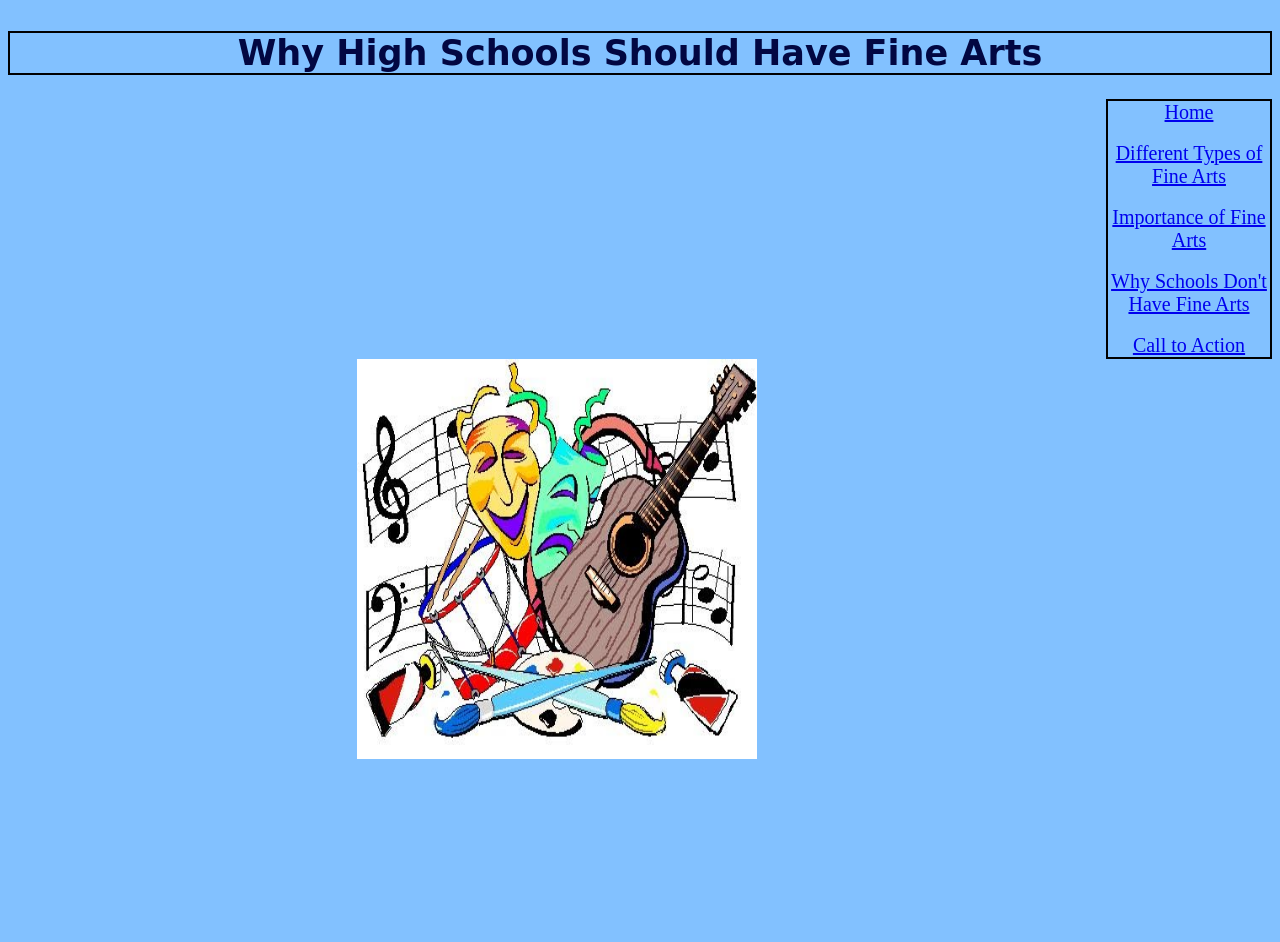
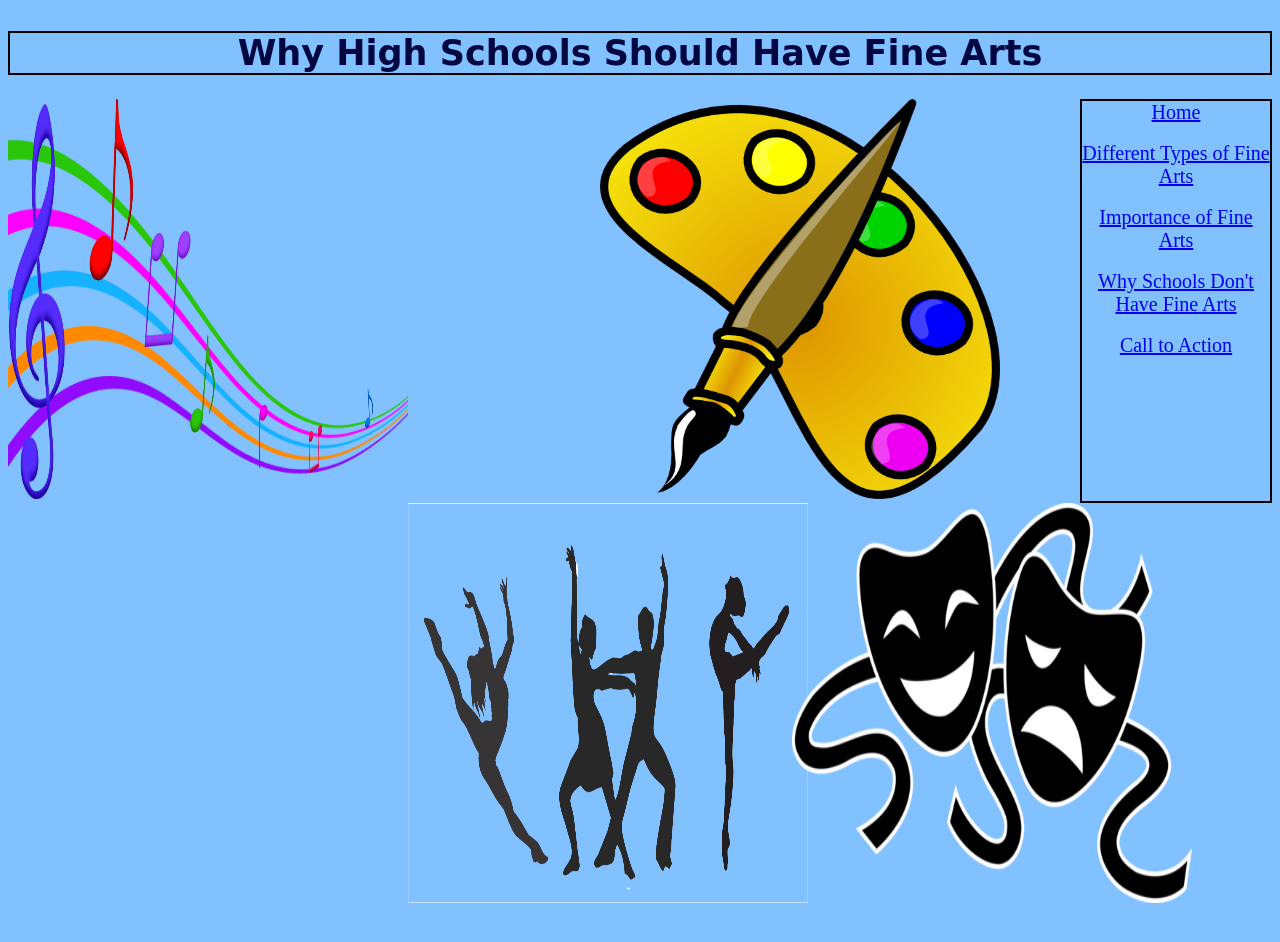
Before and after one commit to cpringle2/project2, a plain HTML site: page index.html in a window 1280 px wide. After the commit the page ends 915 px from the top, so only its background shows below. Drawn offline with Linux system fonts and the light colour scheme; a web font is replaced by a local one.

Commit message:
Add files via upload

```diff
--- a/index.html
+++ b/index.html
@@ -20,8 +20,17 @@
       <a href="whynot.html">Why Schools Don't Have Fine Arts</a><br><br>
       <a href="cta.html">Call to Action</a>
     </div>
-	<div class="finearts">
-	  <center><img src="images/finearts.png"></center>
+	<div class="musicpic.png">
+	  <img src="images/musicpic.png">
+	</div>
+	<div class="artpic">
+	  <img src="images/artpic.png">
+	</div>
+	<div class="dancepic">
+	  <img src="images/dancepic.png">
+	</div>
+	<div class="dramapic">
+	  <img src="images/dramapic.png">
 	</div>
   </div>
   </body>
--- a/style.css
+++ b/style.css
@@ -115,11 +115,22 @@ a {
 	grid-area: 4 / 4 / span 2 / span 4;
 }
 
-.finearts {
-	grid-area: 3 / 4 / span 2 / span 2;
-	height: 600px;
-	width: 600px;
+.musicpic {
+	grid-area: 2 / 1 / span 2 / span 2;
 }
+
+.artpic {
+	grid-area: 2 / 4 / span 2 / span 2;
+}
+
+.dancepic {
+	grid-area: 4 / 2 / span 2 / span 2;
+}
+
+.dramapic {
+	grid-area: 4 / 6 / span 2 / span 2;
+}
+
 
 a:visited {
 	color: white;
```
Also changed, not shown: images/artpic.png (added), images/dancepic.png (added), images/dramapic.png (added), images/musicpic.png (added).
